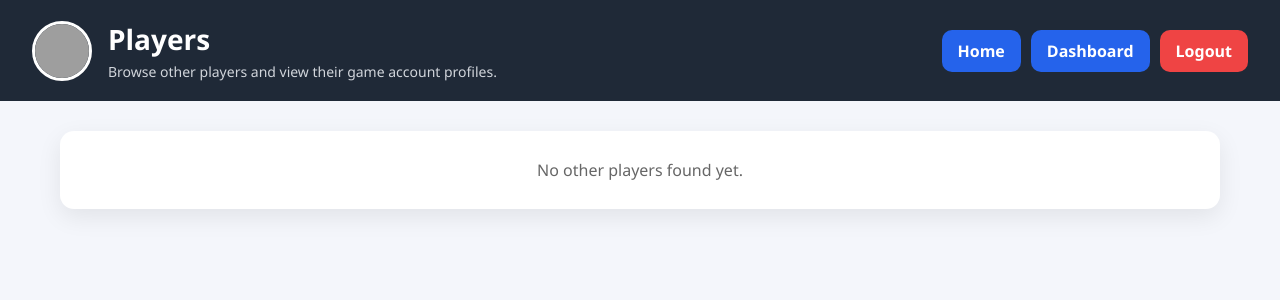
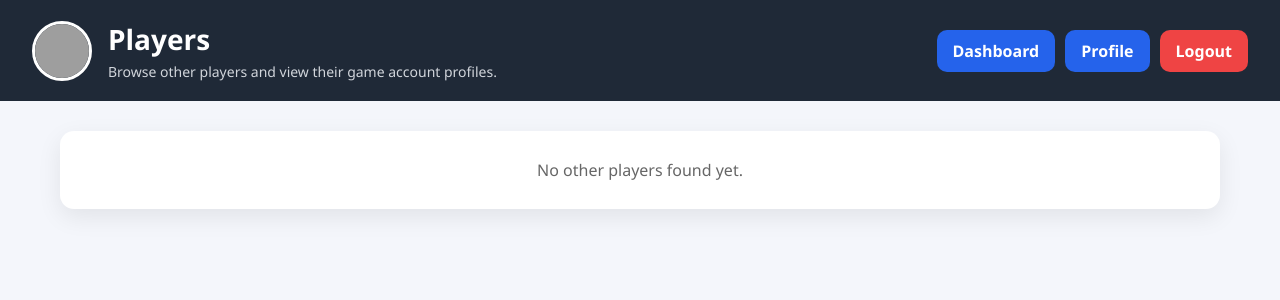
Before and after one commit to nathandarr/Project, a Python web app: template templates/players.html in a window 1280 px wide. Shown: the top 300 px of the page. Run offline with Jinja, Linux system fonts and the light colour scheme; the template is opened without the code that fills it, so the values that code supplies are empty; grey boxes are pictures that could not be loaded.

Commit message:
Remove home button and add profile button to header

```diff
--- a/templates/dashboard.html
+++ b/templates/dashboard.html
@@ -533,9 +533,8 @@
     </div>
 
     <div class="header-actions">
-        <a href="{{ url_for('home') }}" class="header-btn home-btn">Home</a>
+        <a href="{{ url_for('players') }}" class="header-btn home-btn">Players</a>
         <a href="{{ url_for('profile') }}" class="header-btn home-btn">Profile</a>
-        <a href="{{ url_for('players') }}" class="header-btn home-btn">Players</a>
         <a href="{{ url_for('logout') }}" class="header-btn logout-btn">Logout</a>
     </div>
 </header>
--- a/templates/players.html
+++ b/templates/players.html
@@ -209,8 +209,8 @@
     </div>
 
     <div class="header-actions">
-        <a href="{{ url_for('mainmenu') }}" class="header-btn home-btn">Home</a>
         <a href="{{ url_for('dashboard') }}" class="header-btn home-btn">Dashboard</a>
+        <a href="{{ url_for('profile') }}" class="header-btn home-btn">Profile</a>
         <a href="{{ url_for('logout') }}" class="header-btn logout-btn">Logout</a>
     </div>
 </header>
```
